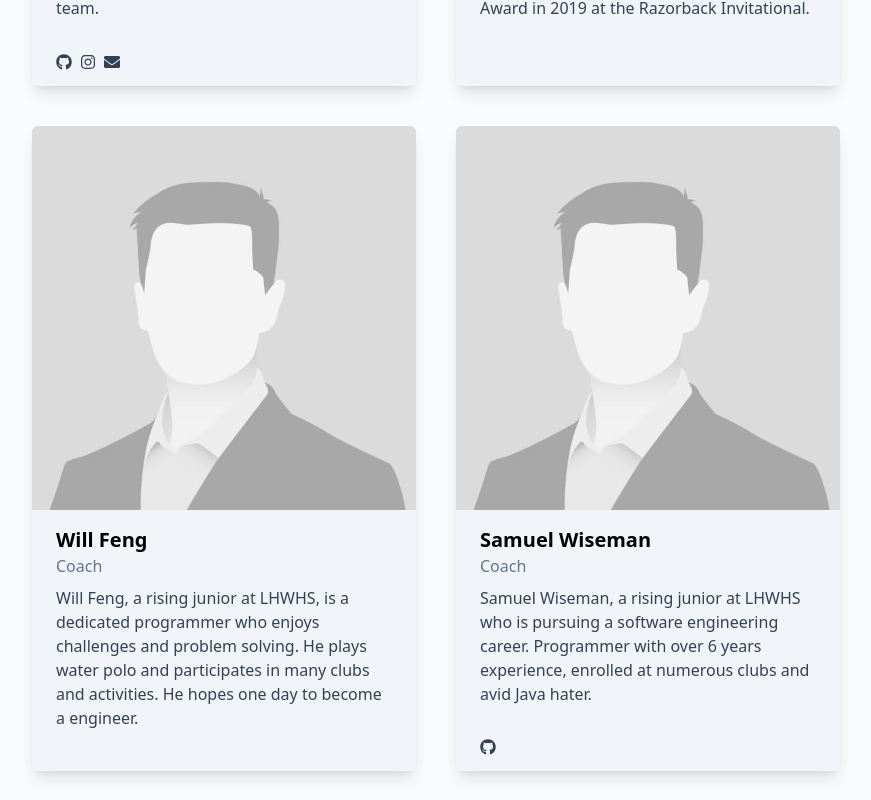
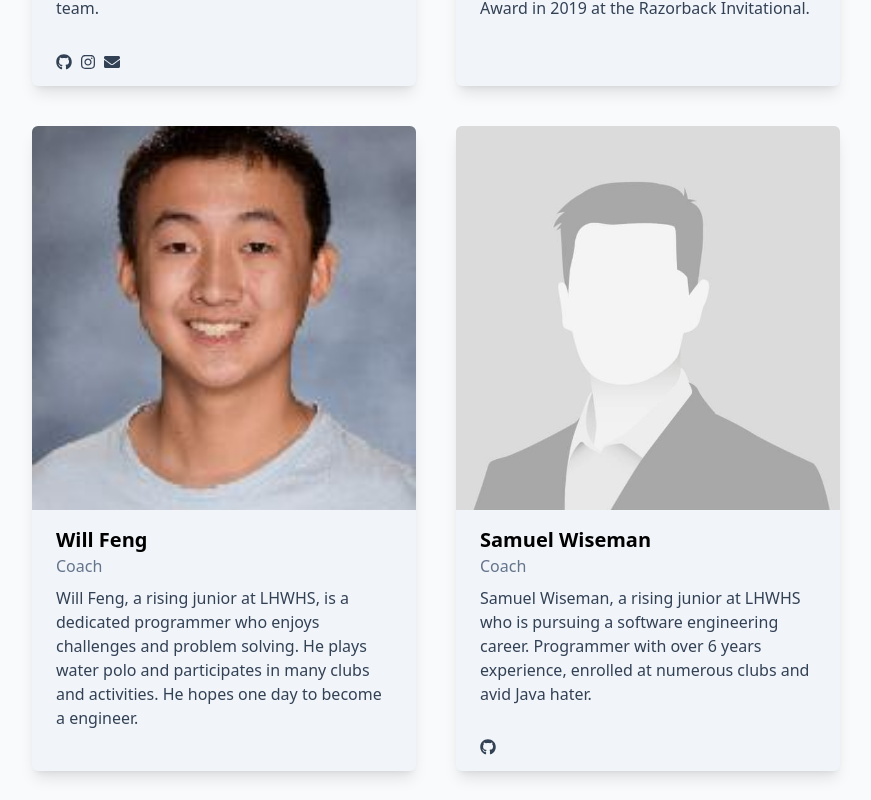
Before and after one commit to Coding-Academy-STL/fllstl.codes, a Next.js app: page / in a window 1280 px wide. Shown: the part 880-1680 px from the top of the page, without its empty margins (204-1075 px from the left). Built offline with nearby package versions, Linux system fonts and the light colour scheme.

Commit message:
feat: add image for Will and change team image path

```diff
--- a/components/aboutCard.tsx
+++ b/components/aboutCard.tsx
@@ -4,6 +4,6 @@ import Card from './card';
 
 export default function AboutCard({ name, role, bio, pic, links } : { name: string, role: string, bio: string, pic?: string, links?: Array<{ link: string, node: ReactNode }> }) {
     return (
-        <Card titleText={name} subtitleText={role} descriptionText={bio}  image={pic || '/img/profile-pic-default.jpg'} links={links} />
+        <Card titleText={name} subtitleText={role} descriptionText={bio}  image={pic || '/img/team/profile-pic-default.jpg'} links={links} />
     )
 }
--- a/components/card.tsx
+++ b/components/card.tsx
@@ -13,11 +13,17 @@ export default function Card({
     subtitleText: string
     descriptionText: string
     image: string
-    links?: Array<{ link: string, node: ReactNode }>
+    links?: Array<{ link: string; node: ReactNode }>
 }) {
     return (
         <div className="flex flex-col max-w-sm rounded-md overflow-hidden shadow-lg bg-slate-100 dark:bg-gray-700 transition-all my-2 sm:m-3 md:m-4 lg:m-5">
-            <Image src={image} width="612" height="612" alt="" />
+            <Image
+                className="object-cover"
+                src={image}
+                width="612"
+                height="612"
+                alt=""
+            />
             <div className="px-6 py-4">
                 <div className="mb-2">
                     <h1 className="font-bold text-xl dark:text-white">
@@ -33,9 +39,7 @@ export default function Card({
                 <div className="flex flex-row mt-auto">
                     {links?.map((l, idx) => (
                         <Link key={idx} href={l.link}>
-                            <a>
-                                {l.node}
-                            </a>
+                            <a>{l.node}</a>
                         </Link>
                     ))}
                 </div>
--- a/pages/index.tsx
+++ b/pages/index.tsx
@@ -51,6 +51,7 @@ const people = [
     },
     {
         name: 'Will Feng',
+        image: '/img/team/will-feng.png',
         role: 'Coach',
         bio: 'Will Feng, a rising junior at LHWHS, is a dedicated programmer who enjoys challenges and problem solving. He plays water polo and participates in many clubs and activities. He hopes one day to become a engineer.',
     },
@@ -100,6 +101,7 @@ const About: NextPage = () => {
                     <AboutCard
                         key={idx}
                         name={p.name}
+                        pic={p.image || '/img/team/profile-pic-default.jpg'}
                         role={p.role || 'Coach'}
                         bio={p.bio || ''}
                         links={p.links}
```
Also changed, not shown: public/img/team/profile-pic-default.jpg (renamed from public/img/profile-pic-default.jpg), public/img/team/will-feng.png (added).
